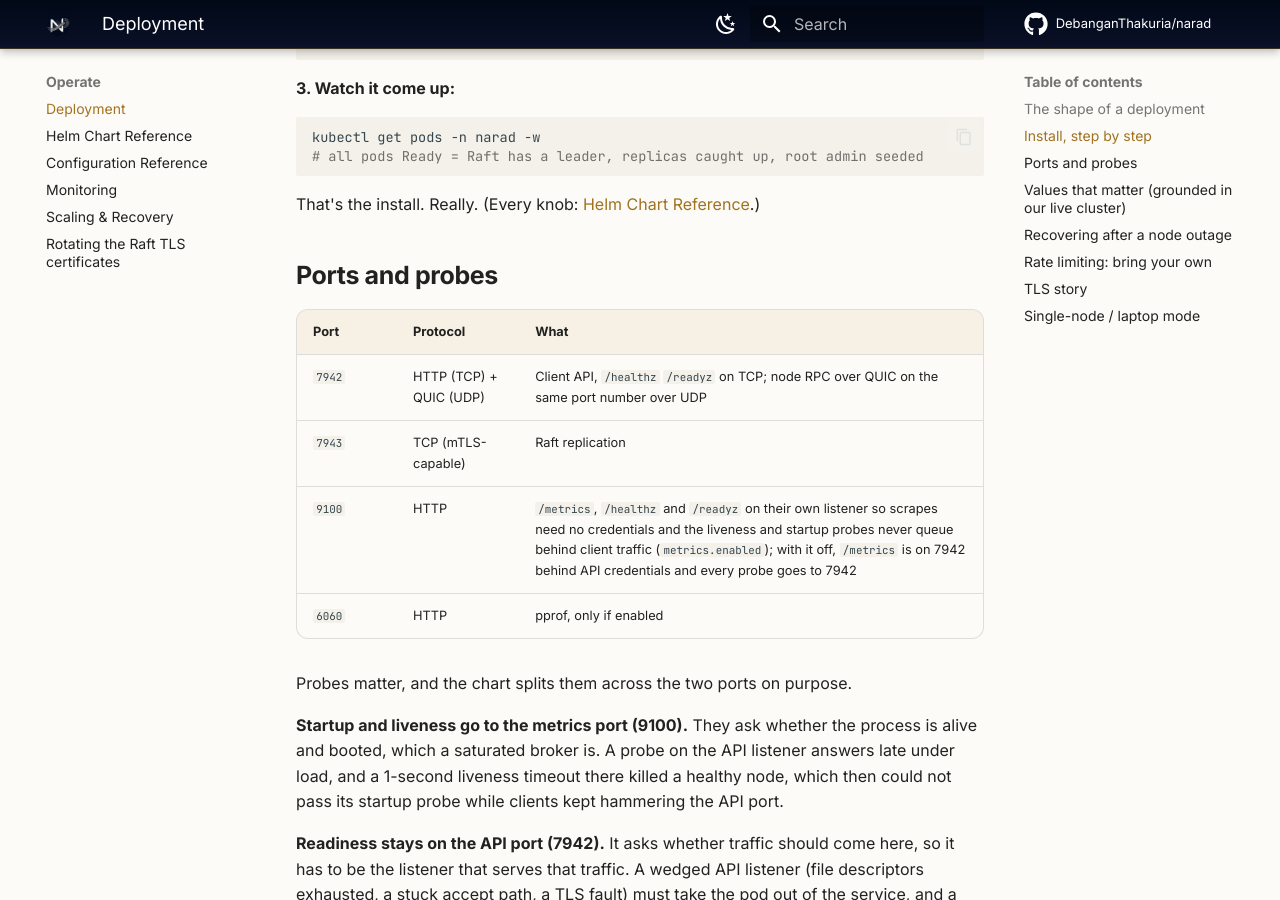
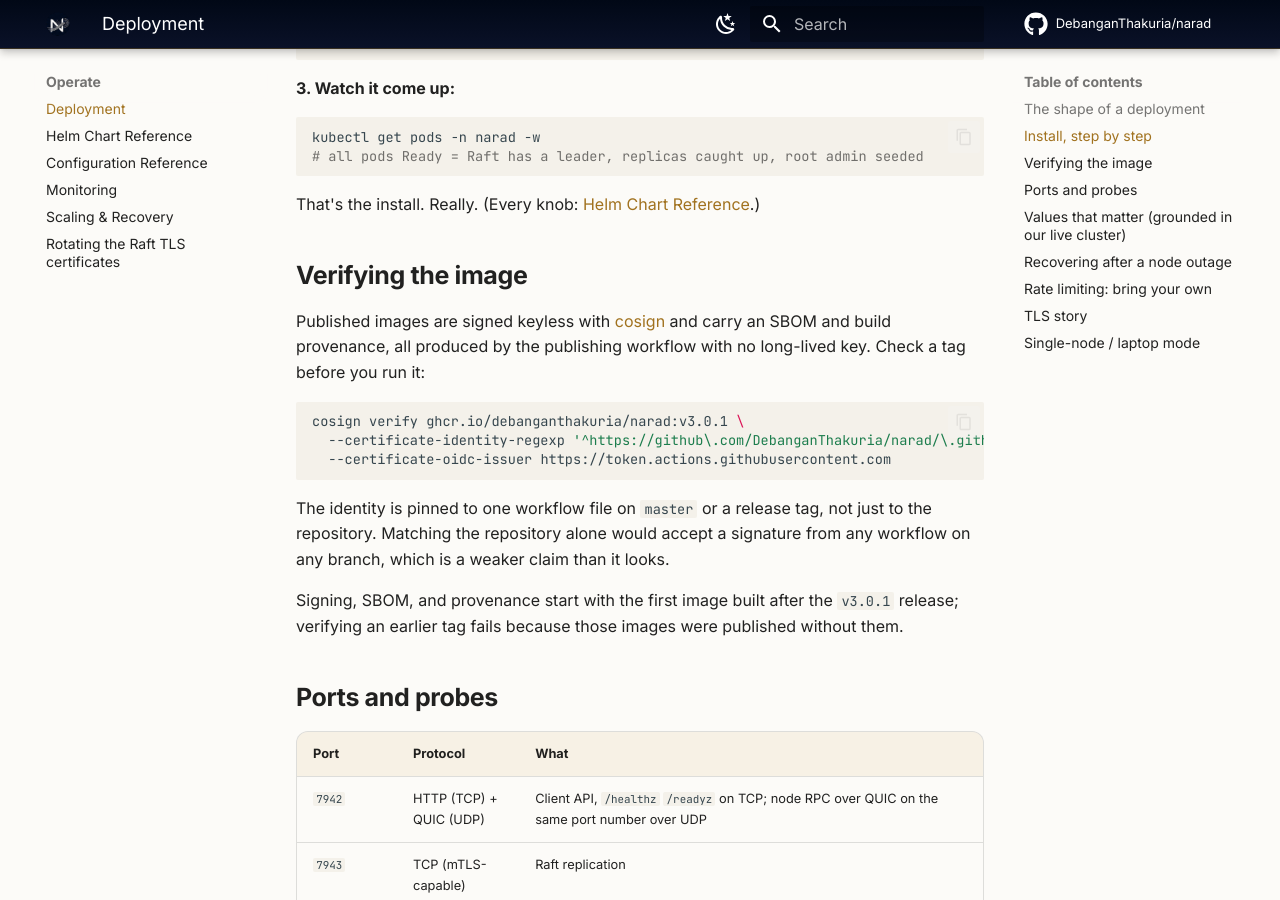
Before and after one commit to DebanganThakuria/narad, an MkDocs documentation site: the page built from docs/operate/index.md, in a window 1280 px wide and 900 px high, scrolled down 1493 px. Built offline with MkDocs 1.6.1 and Material for MkDocs 9.7.7, drawn with Linux system fonts in a browser that asks for light colours; comment, search, counter and statistics services are not loaded.

Commit message:
docs: document the nightly check and image verification
Co-Authored-By: Claude Opus 5 <noreply@anthropic.com>

````diff
--- a/docs/operate/index.md
+++ b/docs/operate/index.md
@@ -54,6 +54,25 @@ kubectl get pods -n narad -w
 ```
 
 That's the install. Really. (Every knob: [Helm Chart Reference](helm-chart.md).)
+
+## Verifying the image
+
+Published images are signed keyless with [cosign](https://github.com/sigstore/cosign) and
+carry an SBOM and build provenance, all produced by the publishing workflow with no
+long-lived key. Check a tag before you run it:
+
+```bash
+cosign verify ghcr.io/debanganthakuria/narad:v3.0.1 \
+  --certificate-identity-regexp '^https://github\.com/DebanganThakuria/narad/\.github/workflows/container\.yml@refs/(heads/master|tags/v.*)$' \
+  --certificate-oidc-issuer https://token.actions.githubusercontent.com
+```
+
+The identity is pinned to one workflow file on `master` or a release tag, not just to the
+repository. Matching the repository alone would accept a signature from any workflow on any
+branch, which is a weaker claim than it looks.
+
+Signing, SBOM, and provenance start with the first image built after the `v3.0.1` release;
+verifying an earlier tag fails because those images were published without them.
 
 ## Ports and probes
 
````
Also changed, not shown: CONTRIBUTING.md (+16 -0 lines).
